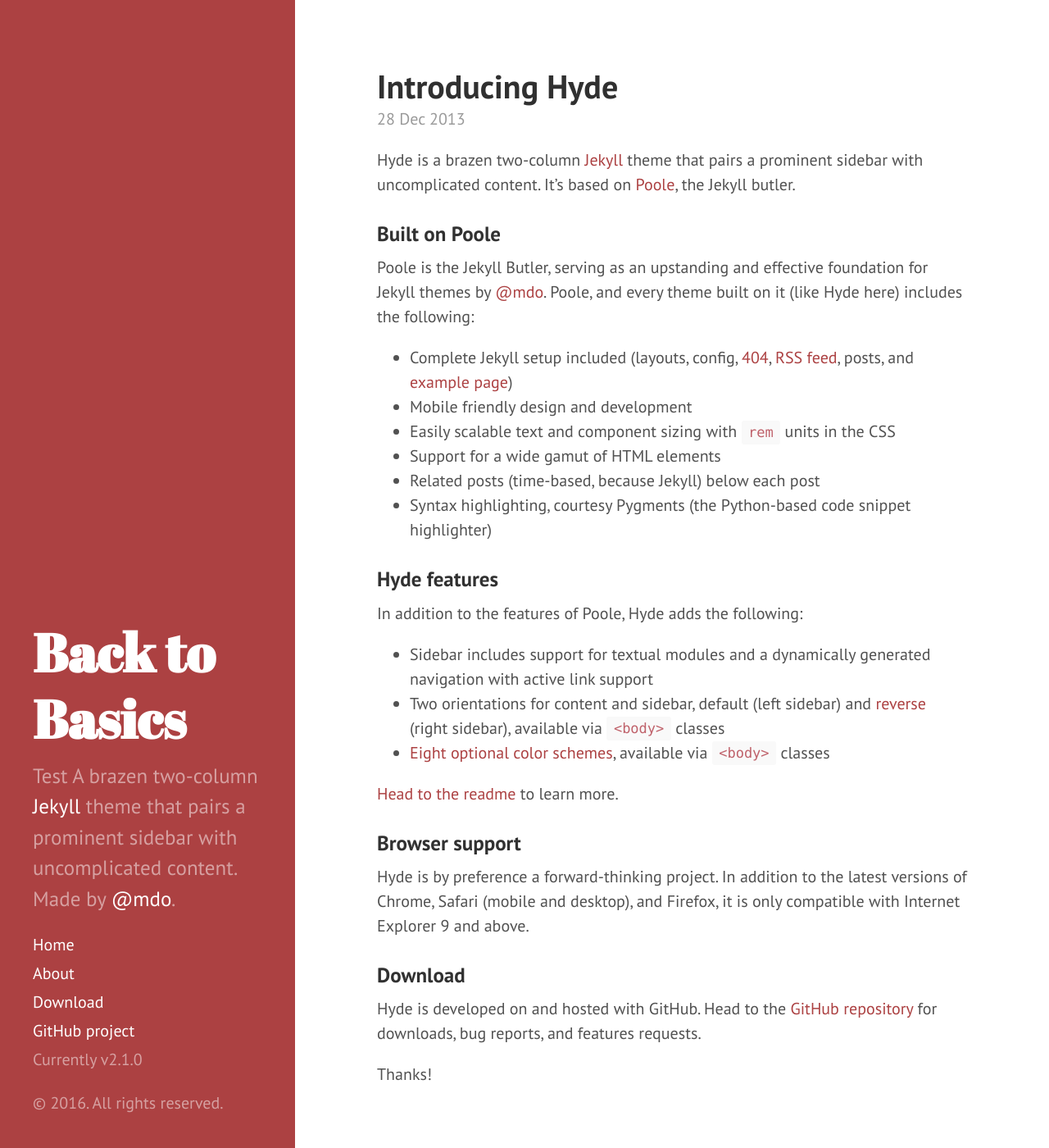
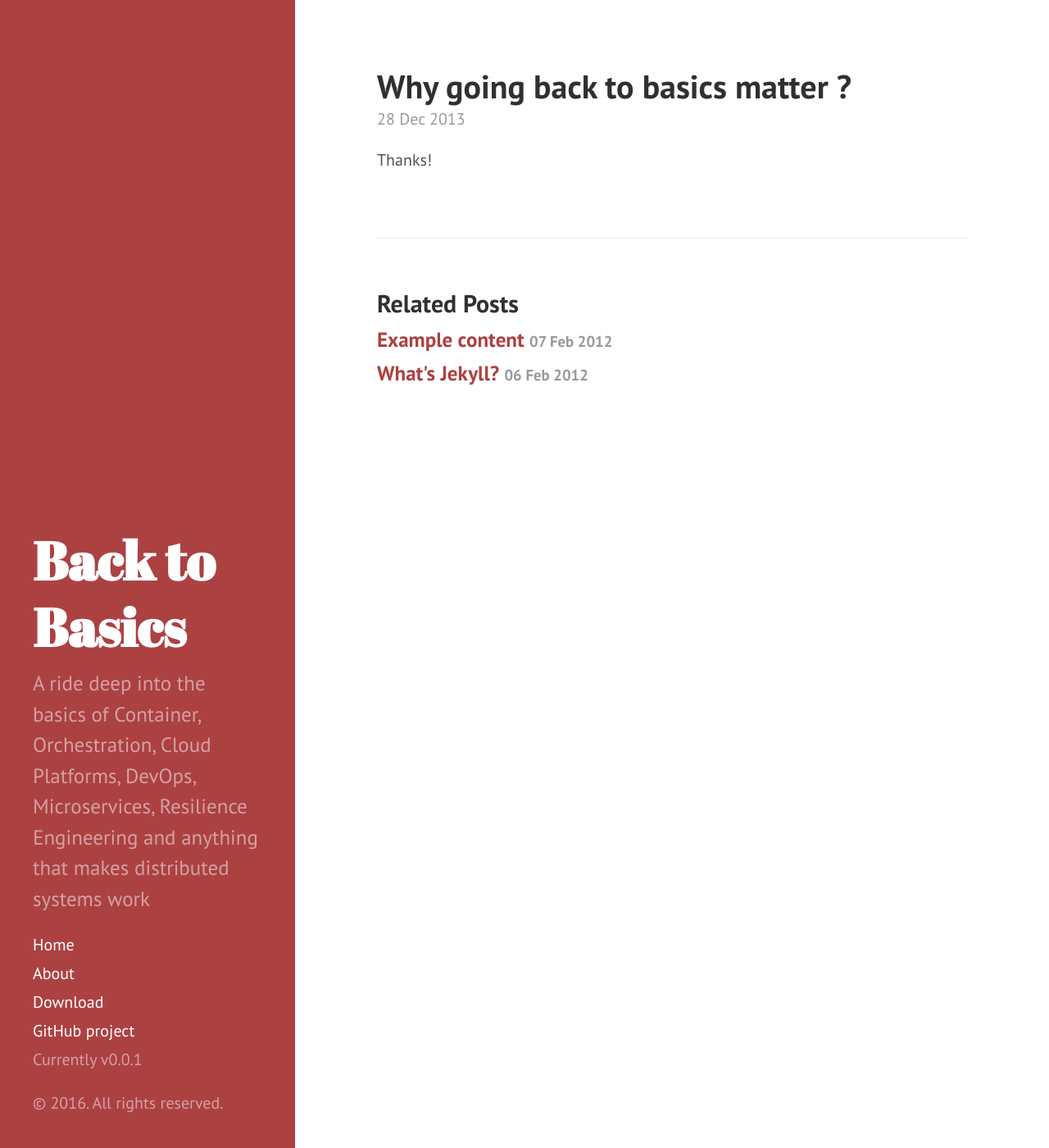
Before and after one commit to vivekjuneja/vivekjuneja.github.io, a Jekyll site: the page built from _posts/2013-12-28-introducing-hyde.md, in a window 1280 px wide and 1400 px high. Shown: the whole window at 82% size. Built offline with Jekyll 4.4.1, drawn with Linux system fonts in a browser that asks for light colours; Markdown is read by kramdown in place of the engine named in the settings.

Commit message:
revamped the blog - about us page

```diff
--- a/_config.yml
+++ b/_config.yml
@@ -9,20 +9,20 @@
 # Setup
 title:            Back to Basics
 tagline:          'Going deep into Technology'
-description:      'Test A brazen two-column <a href="http://jekyllrb.com" target="_blank">Jekyll</a> theme that pairs a prominent sidebar with uncomplicated content. Made by <a href="https://twitter.com/mdo" target="_blank">@mdo</a>.'
-url:              http://hyde.getpoole.com
+description:      'A ride deep into the basics of Container, Orchestration, Cloud Platforms, DevOps, Microservices, Resilience Engineering and anything that makes distributed systems work'
+url:              http://vivekjuneja.github.io
 baseurl:          /
 
 author:
-  name:           'Mark Otto'
-  url:            https://twitter.com/mdo
+  name:           'Vivek Juneja'
+  url:            https://twitter.com/vivekjuneja
 
 paginate:         1
 
 # Custom vars
-version:          2.1.0
+version:          0.0.1
 
 github:
-  repo:           https://github.com/poole/hyde
+  repo:           https://github.com/vivekjuneja
 
 gems: [jekyll-gist, jekyll-paginate]
--- a/_posts/2013-12-28-introducing-hyde.md
+++ b/_posts/2013-12-28-introducing-hyde.md
@@ -1,37 +1,8 @@
 ---
 layout: post
-title: Introducing Hyde
+title: Why going back to basics matter ?
 ---
 
-Hyde is a brazen two-column [Jekyll](http://jekyllrb.com) theme that pairs a prominent sidebar with uncomplicated content. It's based on [Poole](http://getpoole.com), the Jekyll butler.
 
-### Built on Poole
-
-Poole is the Jekyll Butler, serving as an upstanding and effective foundation for Jekyll themes by [@mdo](https://twitter.com/mdo). Poole, and every theme built on it (like Hyde here) includes the following:
-
-* Complete Jekyll setup included (layouts, config, [404](/404), [RSS feed](/atom.xml), posts, and [example page](/about))
-* Mobile friendly design and development
-* Easily scalable text and component sizing with `rem` units in the CSS
-* Support for a wide gamut of HTML elements
-* Related posts (time-based, because Jekyll) below each post
-* Syntax highlighting, courtesy Pygments (the Python-based code snippet highlighter)
-
-### Hyde features
-
-In addition to the features of Poole, Hyde adds the following:
-
-* Sidebar includes support for textual modules and a dynamically generated navigation with active link support
-* Two orientations for content and sidebar, default (left sidebar) and [reverse](https://github.com/poole/lanyon#reverse-layout) (right sidebar), available via `<body>` classes
-* [Eight optional color schemes](https://github.com/poole/hyde#themes), available via `<body>` classes
-
-[Head to the readme](https://github.com/poole/hyde#readme) to learn more.
-
-### Browser support
-
-Hyde is by preference a forward-thinking project. In addition to the latest versions of Chrome, Safari (mobile and desktop), and Firefox, it is only compatible with Internet Explorer 9 and above.
-
-### Download
-
-Hyde is developed on and hosted with GitHub. Head to the <a href="https://github.com/poole/hyde">GitHub repository</a> for downloads, bug reports, and features requests.
 
 Thanks!
```
Also changed, not shown: about.md (+2 -19 lines).
